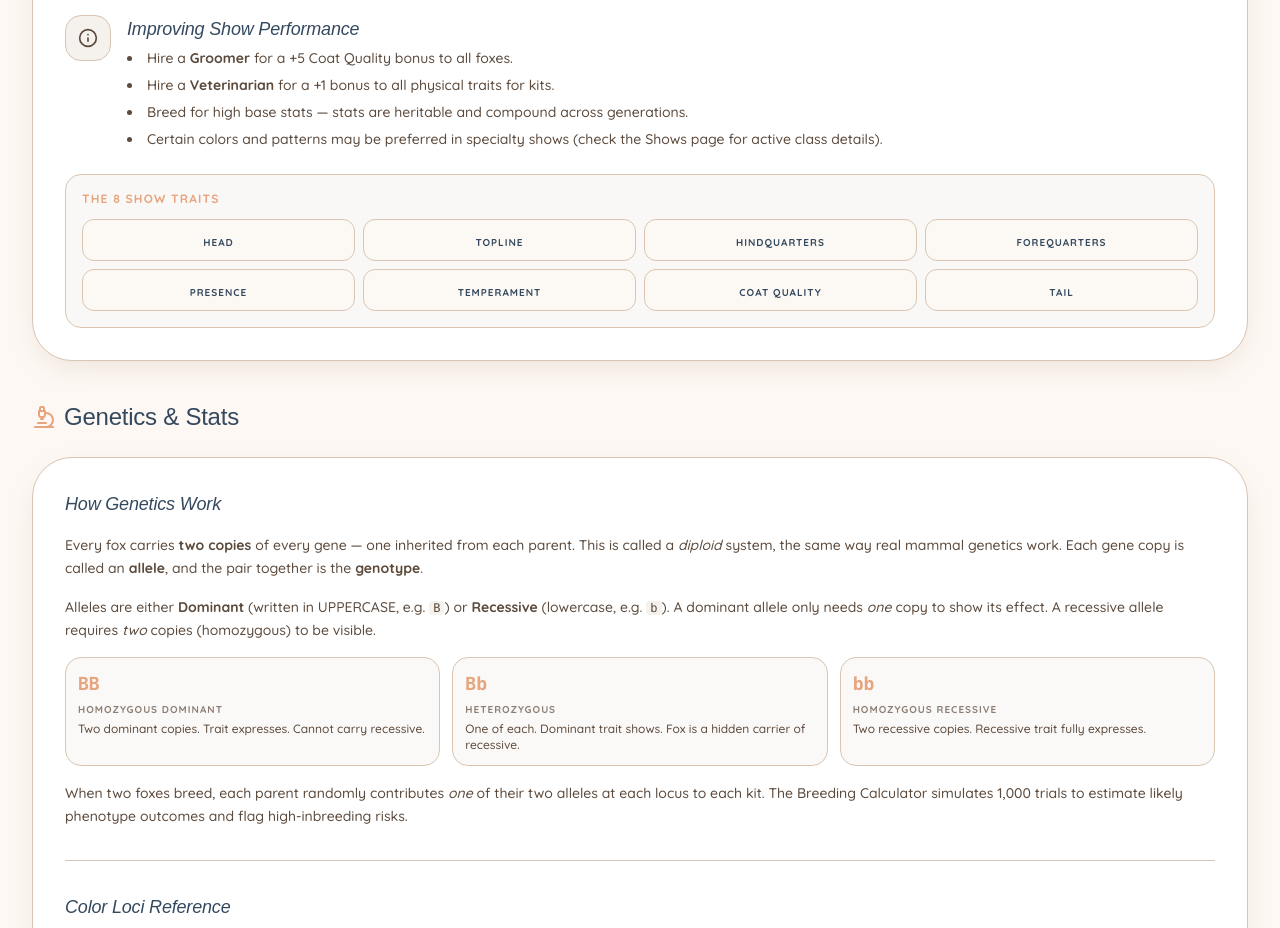
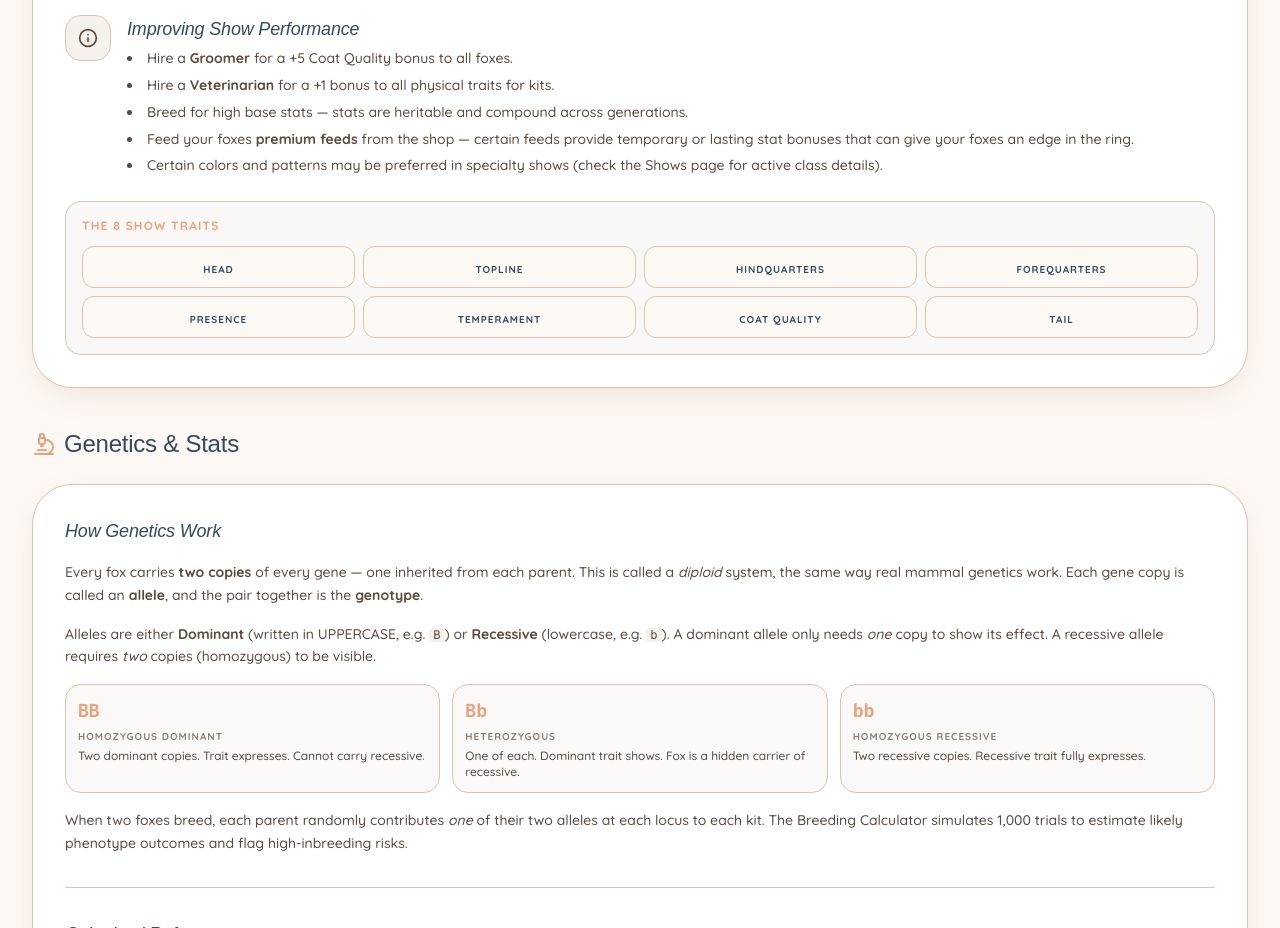
Before and after one commit to erkinde-lab/fox-breeding-sim-v2, a Next.js app: page /help in a window 1280 px wide. Shown: the part 1200-2128 px from the top of the page. Built offline with nearby package versions, Linux system fonts and the light colour scheme; a web font is replaced by a local one.

Commit message:
Help Center: Note that premium feeds can improve fox stats

```diff
--- a/src/app/help/page.tsx
+++ b/src/app/help/page.tsx
@@ -137,6 +137,7 @@ export default function HelpPage() {
                   <li>Hire a <strong>Groomer</strong> for a +5 Coat Quality bonus to all foxes.</li>
                   <li>Hire a <strong>Veterinarian</strong> for a +1 bonus to all physical traits for kits.</li>
                   <li>Breed for high base stats — stats are heritable and compound across generations.</li>
+                  <li>Feed your foxes <strong>premium feeds</strong> from the shop — certain feeds provide temporary or lasting stat bonuses that can give your foxes an edge in the ring.</li>
                   <li>Certain colors and patterns may be preferred in specialty shows (check the Shows page for active class details).</li>
                 </ul>
               </InfoTile>
```
